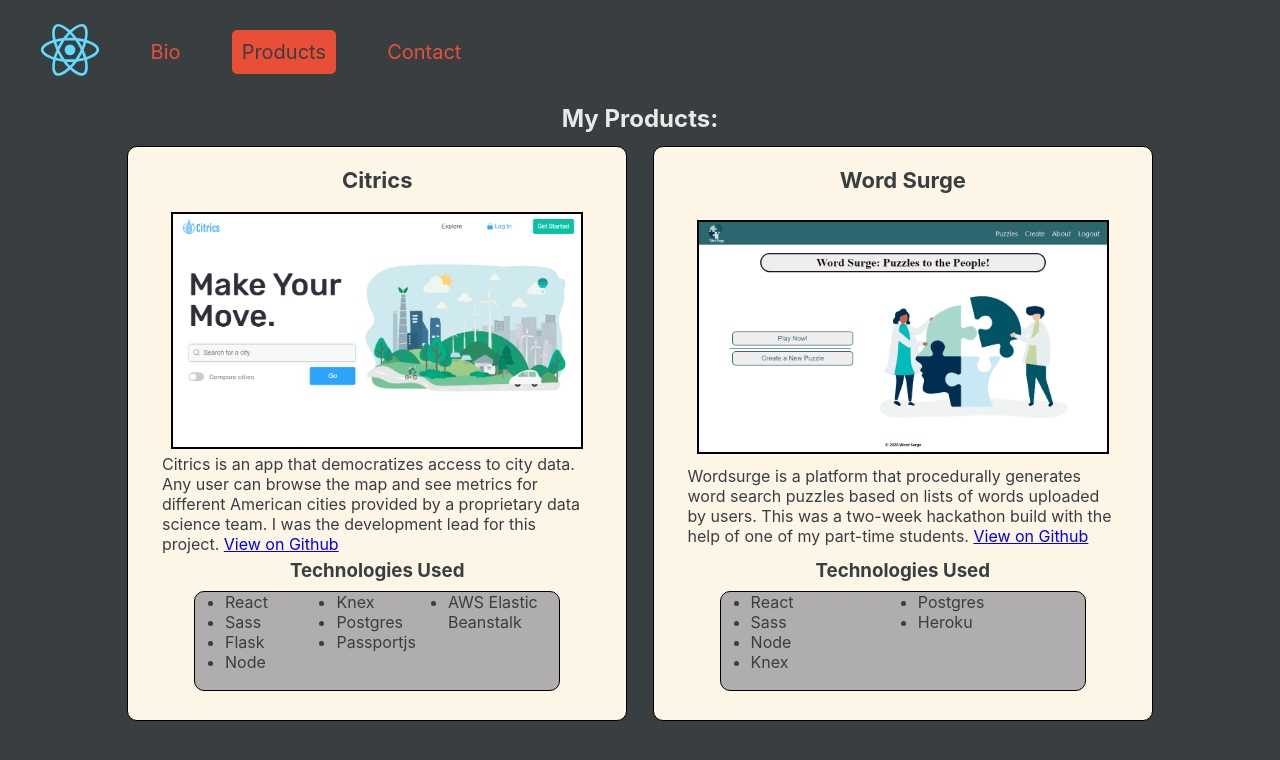
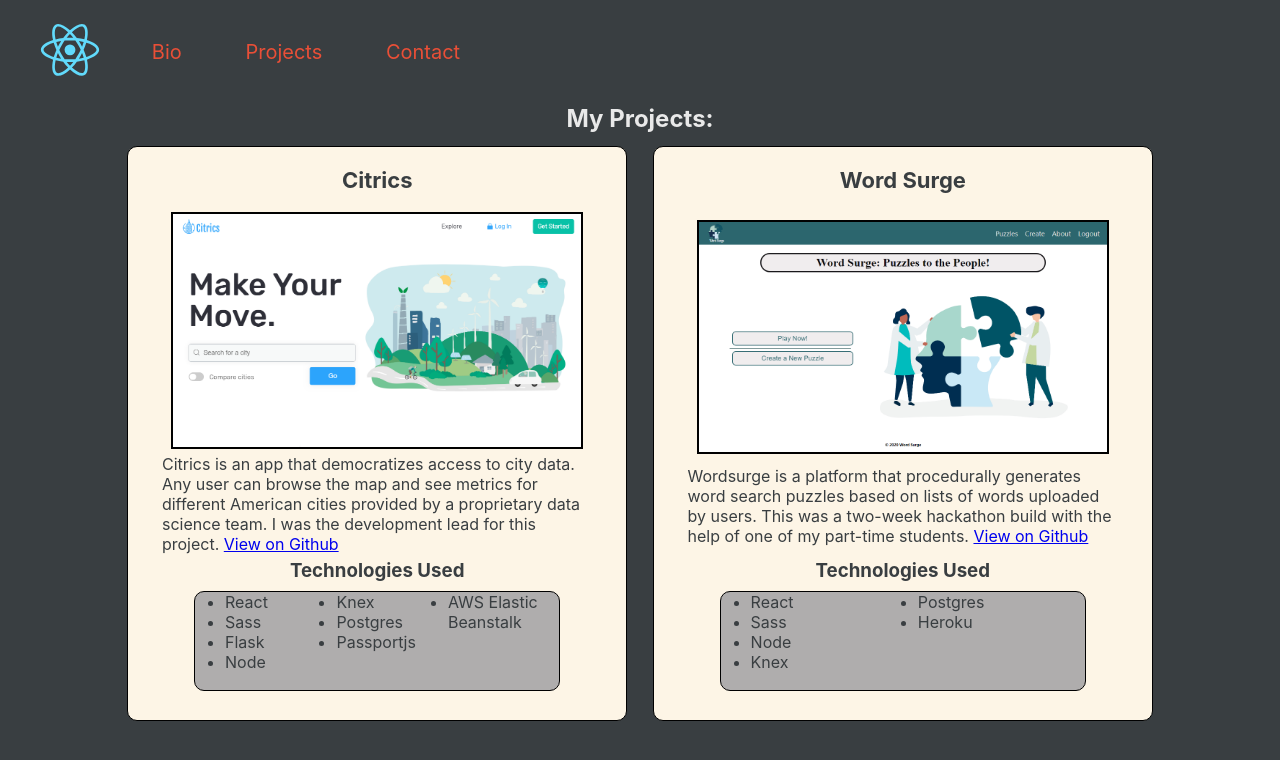
Before and after one commit to michaelharms6010/harms-portfolio, a React (Create React App) app: page /products in a window 1280 px wide. Shown: the top 760 px of the page. Built offline with nearby package versions, Linux system fonts and the light colour scheme.

Commit message:
changes product naming

```diff
--- a/src/components/Navigation.js
+++ b/src/components/Navigation.js
@@ -11,7 +11,7 @@
 
             <div className="nav-links">
                 <NavLink activeClassName="active-link" to="/bio">Bio</NavLink>
-                <NavLink activeClassName="active-link" to="/products">Products</NavLink>
+                <NavLink activeClassName="active-link" to="/projects">Projects</NavLink>
                 <NavLink activeClassName="active-link" to="/contact">Contact</NavLink>
             </div>
         </div>
--- a/src/components/Projects.js
+++ b/src/components/Projects.js
@@ -17,7 +17,7 @@
 export default function Projects() {
     return (
         <div className="project-page">
-            <h2>My Products:</h2>
+            <h2>My Projects:</h2>
             <div className="project-grid">
                 {projects.map(project => {
                     return <Project
--- a/src/components/Welcome.js
+++ b/src/components/Welcome.js
@@ -7,6 +7,7 @@
 export default function Welcome() {
 
     return (
+        <>
         <div data-aos="fade-down" className="welcome-page">
             <Link to="/bio"><img className="mike-pic" alt="Mike's face" src={mike} /></Link>
             <h1>Michael Harms</h1>
@@ -17,7 +18,9 @@
                 </p>
             </div>
             <Link to="/products"><button className="next-button">See My Recent Projects</button></Link>
-            <WelcomeContact />
+
         </div>
+        <WelcomeContact />
+        </>
     )
 }
--- a/src/components/Welcome.scss
+++ b/src/components/Welcome.scss
@@ -25,6 +25,9 @@
             transform: scale(.97)
         }
     }
+
+}
+
 .welcome-contact-page {
     width: 100%;
     position: absolute;
@@ -47,4 +50,3 @@
         }
     }
 }
-}
```
Lines whose indentation alone changed are shown as unchanged.
